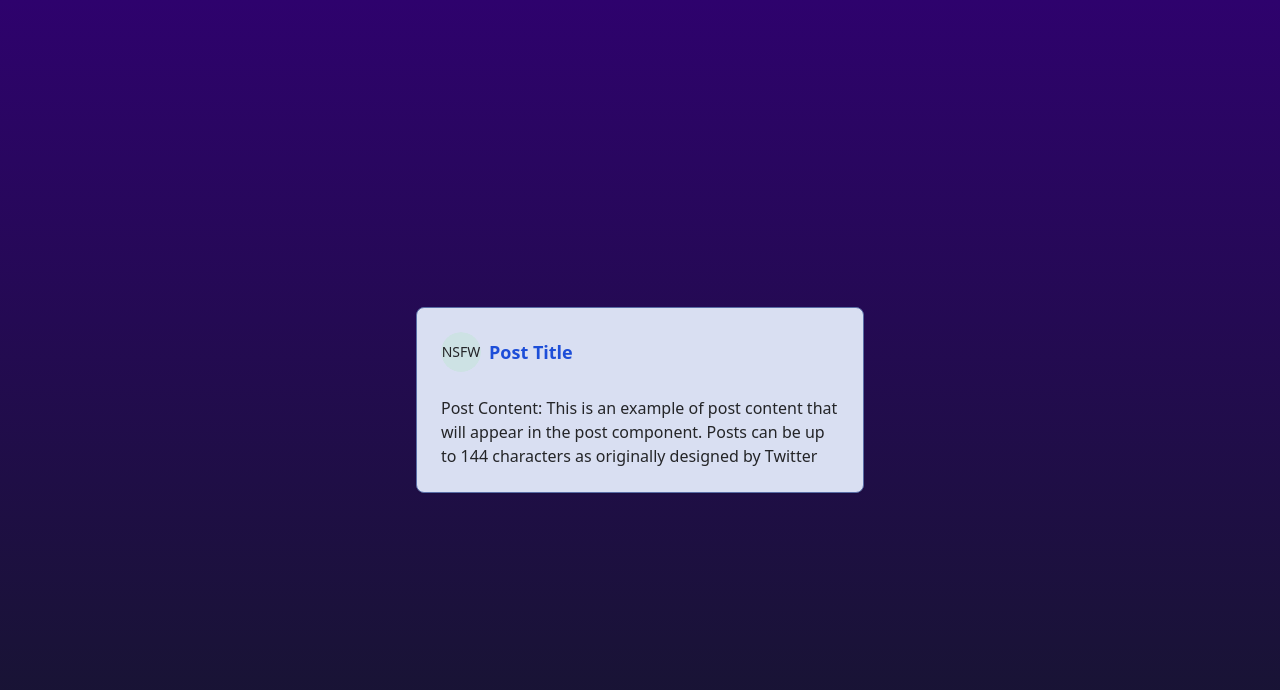
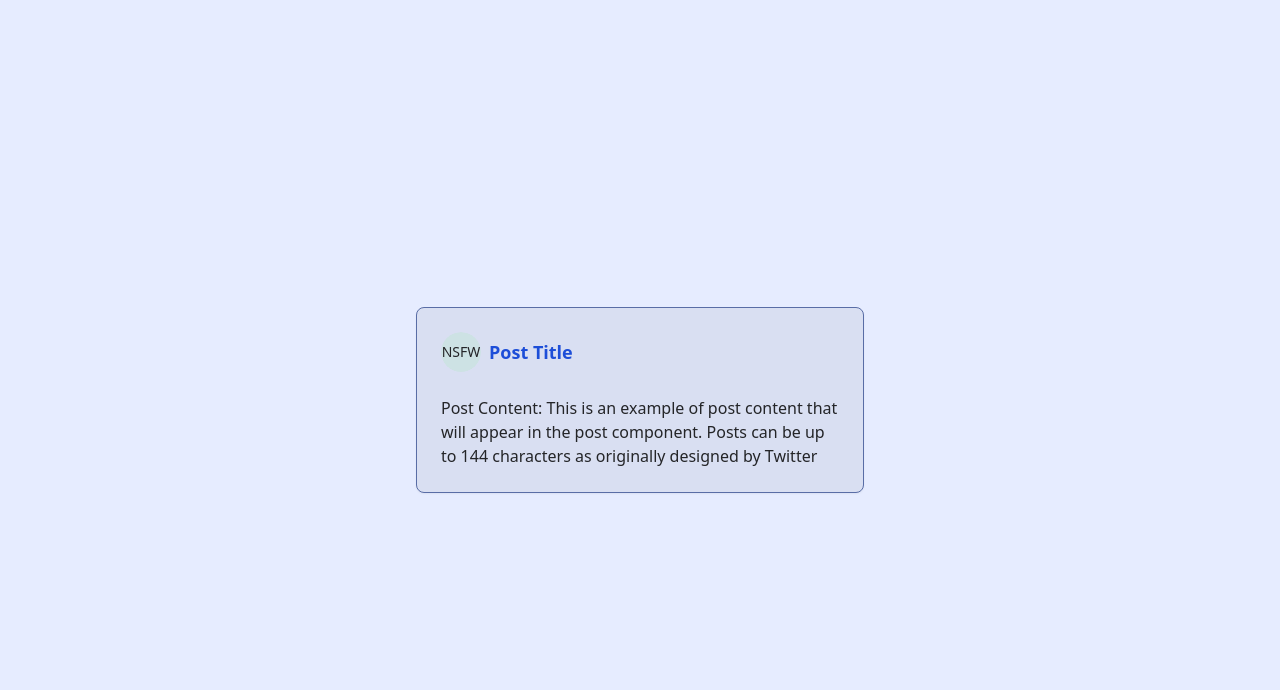
Before and after one commit to xavierloeraflores/wgu-capstone, a Next.js app in the folder frontend/: page / in a window 1280 px wide. Shown: the top 690 px of the page. Built offline with nearby package versions, Linux system fonts and the light colour scheme.

Commit message:
Background color

```diff
--- a/frontend/src/pages/_app.tsx
+++ b/frontend/src/pages/_app.tsx
@@ -11,7 +11,7 @@
 
 const MyApp: AppType = ({ Component, pageProps }) => {
   return (
-    <main className={`font-sans ${inter.variable}`}>
+    <main className={`font-sans ${inter.variable} bg-background`}>
       <Component {...pageProps} />
       <Toaster />
     </main>
--- a/frontend/src/pages/index.tsx
+++ b/frontend/src/pages/index.tsx
@@ -10,7 +10,7 @@
         <meta name="description" content="Racism ML Detector" />
         <link rel="icon" href="/favicon.ico" />
       </Head>
-      <main className="flex min-h-screen flex-col items-center justify-center bg-gradient-to-b from-[#2e026d] to-[#15162c]">
+      <main className="flex min-h-screen flex-col items-center justify-center">
         <Post />
       </main>
     </>
```
